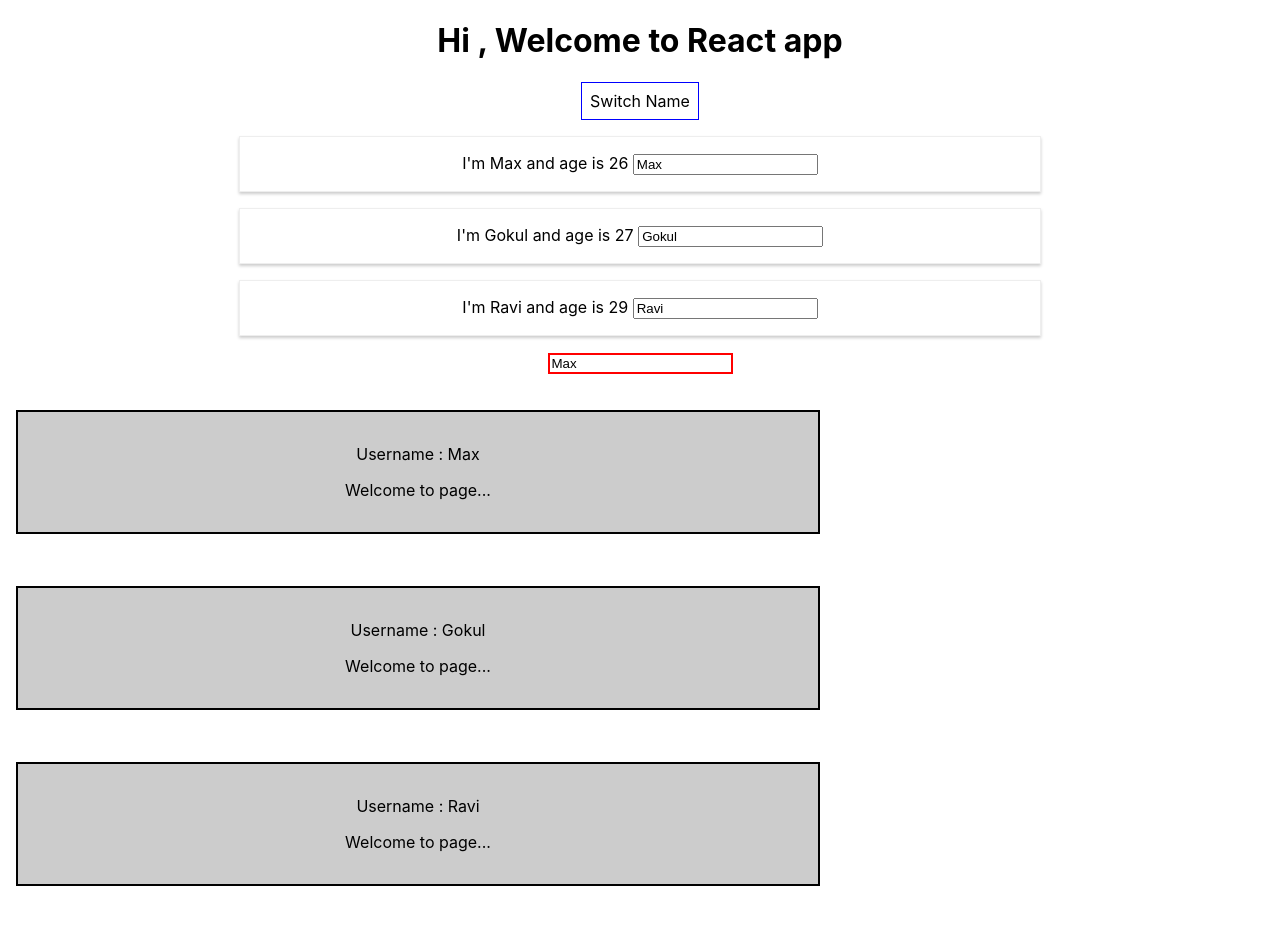
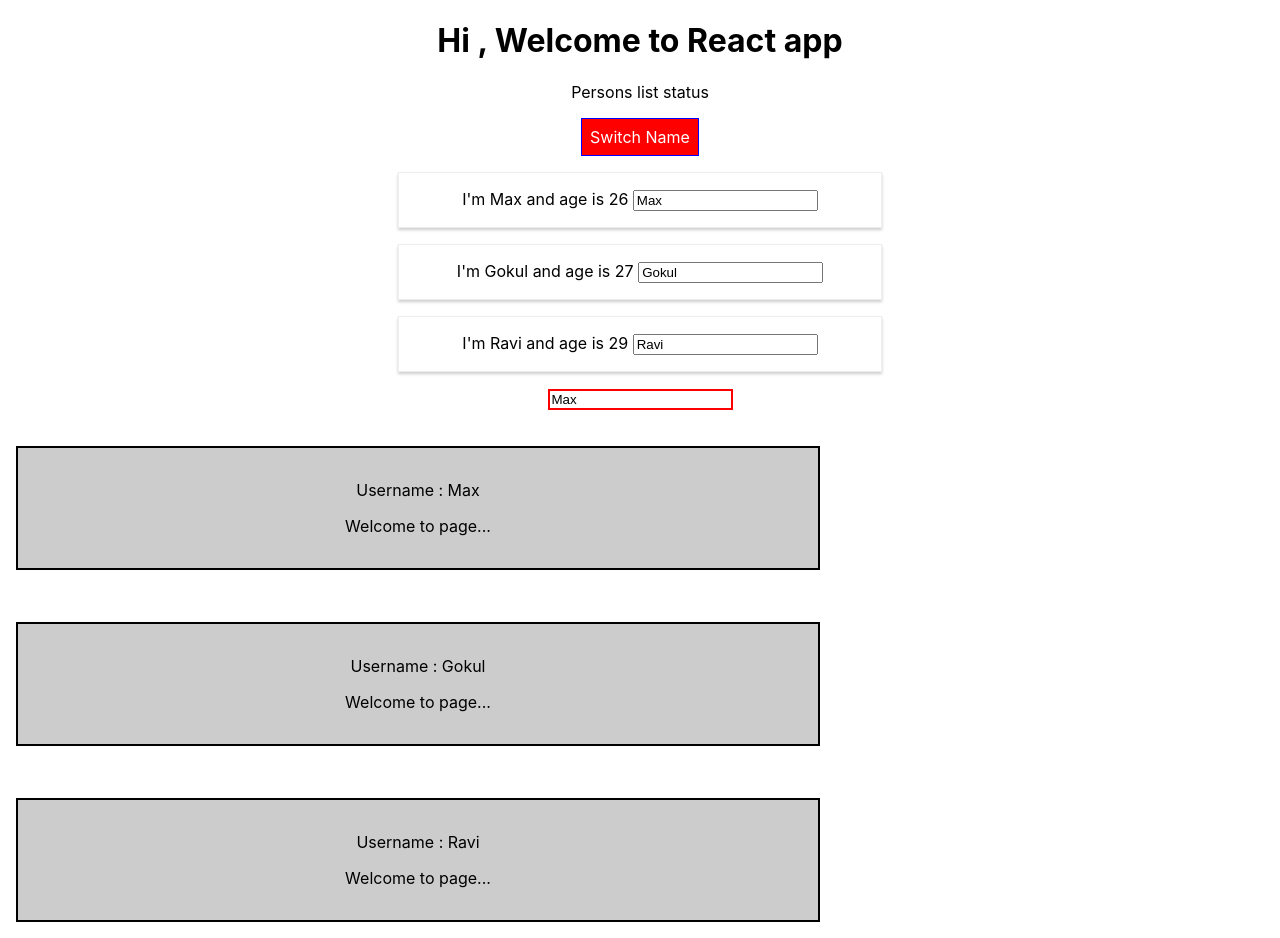
Before and after one commit to gokulyc/ReactProject, a React (Create React App) app in the folder react-project/: page / in a window 1280 px wide. Both pictures are taken after a click on the button "Switch Name". Before the commit the page ends 902 px from the top, so only its background shows below. Built offline with nearby package versions, Linux system fonts and the light colour scheme.

Commit message:
Styling React Components & Elements
65 to 73. Styled Components & Dynamic

```diff
--- a/react-project/package.json
+++ b/react-project/package.json
@@ -6,9 +6,11 @@
     "@testing-library/jest-dom": "^4.2.4",
     "@testing-library/react": "^9.5.0",
     "@testing-library/user-event": "^7.2.1",
+    "radium": "^0.26.0",
     "react": "^16.13.1",
     "react-dom": "^16.13.1",
-    "react-scripts": "3.4.1"
+    "react-scripts": "3.4.1",
+    "styled-components": "^5.1.1"
   },
   "scripts": {
     "start": "react-scripts start",
--- a/react-project/src/App.css
+++ b/react-project/src/App.css
@@ -36,3 +36,10 @@
     transform: rotate(360deg);
   }
 }
+
+.red{
+  color: red;
+}
+.bold{
+  font-weight: bold;
+}
--- a/react-project/src/App.js
+++ b/react-project/src/App.js
@@ -1,8 +1,23 @@
 import React, { Component } from 'react';
 import './App.css';
 import Person from './Person/Person';
-import Userinput from './Assigment1/UserInput'
-import Useroutput from './Assigment1/UserOutput'
+import Userinput from './Assigment1/UserInput';
+import Useroutput from './Assigment1/UserOutput';
+import styled from 'styled-components';
+// import Radium, { StyleRoot } from 'radium';
+
+const StyledButton = styled.button`
+      background-color: ${props => props.statusp ? 'red' : 'green'};
+color: white;
+font: inherit;
+border: 1px solid blue;
+padding: 8px;
+cursor: pointer;
+      &: hover {
+  background - color: ${props => props.statusp ? 'salmon' : 'lightgreen'};
+  color: black;
+  }
+`;
 
 class App extends Component {
   state = {
@@ -57,14 +72,18 @@ class App extends Component {
   }
 
   render() {
-    const stylebtn = {
-      backgroundColor: 'White',
-      font: 'inherit',
-      border: '1px solid blue',
-      padding: '8px',
-      cursor: 'pointer',
-
-    };
+    // const stylebtn = {
+    //   backgroundColor: 'green',
+    //   color: 'white',
+    //   font: 'inherit',
+    //   border: '1px solid blue',
+    //   padding: '8px',
+    //   cursor: 'pointer',
+    //   ':hover': {
+    //     backgroundColor: 'lightgreen',
+    //     color: 'black',
+    //   }
+    // };
     let personsf = null;
     if (this.state.show_person) {
       personsf = (
@@ -78,14 +97,29 @@ class App extends Component {
           })}
         </div>
       );
+      // stylebtn.backgroundColor = 'red';
+      // stylebtn[':hover'] = {
+      //   backgroundColor: 'salmon',
+      //   color: 'black',
+      // };
+
+    }
+    const p_classes = []; // status css classes
+    if (this.state.persons.length <= 2) {
+      p_classes.push('red'); // red
+    }
+    if (this.state.persons.length <= 1) {
+      p_classes.push('bold'); // red and bold
     }
 
     return (
+      //<StyleRoot></StyleRoot>
       <div className="App" >
         <h1>Hi , Welcome to React app</h1>
         {/* bind argument with function 1st way || efficient way <button onClick={this.swicthNameHandler.bind(this, 'Maximilian')}>Switch Name</button> */}
-        <button style={stylebtn}
-          onClick={this.togglePersonsHandler}>Switch Name</button>
+        <p className={p_classes.join(' ')}>Persons list status</p>
+        <StyledButton statusp={this.state.show_person}
+          onClick={this.togglePersonsHandler}>Switch Name</StyledButton>
 
         {personsf}
         <Userinput name="Gokul"
@@ -96,9 +130,11 @@ class App extends Component {
         <Useroutput username={this.state.Users[1]} /><br></br>
         <Useroutput username={this.state.Users[2]} />
       </div >
+
     );
   }
 }
 
 
+// export default Radium(App);
 export default App;
--- a/react-project/src/Person/Person.css
+++ b/react-project/src/Person/Person.css
@@ -1,8 +1,8 @@
-.Person{
+/* .Person{
     width: 60%;
     margin: 16px auto;
     border: 1px solid #eee;
     box-shadow: 0 2px 3px #ccc;
     padding: 16px;
     text-align: center;
-}
+} */
--- a/react-project/src/Person/Person.js
+++ b/react-project/src/Person/Person.js
@@ -1,13 +1,32 @@
 import React from 'react';
 import './Person.css'
+import styled from 'styled-components';
+// import Radium from 'radium';
 const person = (props) => {
+    const StyledDiv = styled.div`
+    width: 60%;
+    margin: 16px auto;
+    border: 1px solid #eee;
+    box-shadow: 0 2px 3px #ccc;
+    padding: 16px;
+    text-align: center;
+    @media (min-width: 500px) {
+        width: 450px;
+} `;
+    // const style = {
+    // '@media (min-width:500px)': {
+    //     width: '450px',
+    // }
+    // }
     return (
-        <div className="Person">
+        // <div className="Person" style={style}>
+        <StyledDiv>
             <span onClick={props.click}>I'm {props.name} and age is {props.age}  </span>
             <span>{props.children}</span>
             <input type="text" onChange={props.changed} value={props.name} />
-        </div>
+        </StyledDiv>
     )
 };
 
-export default person
+// export default Radium(person);
+export default person;
```
Also changed, not shown: react-project/.eslintrc.json (added), 2 other files (tests, documents, lock files or other folders).
